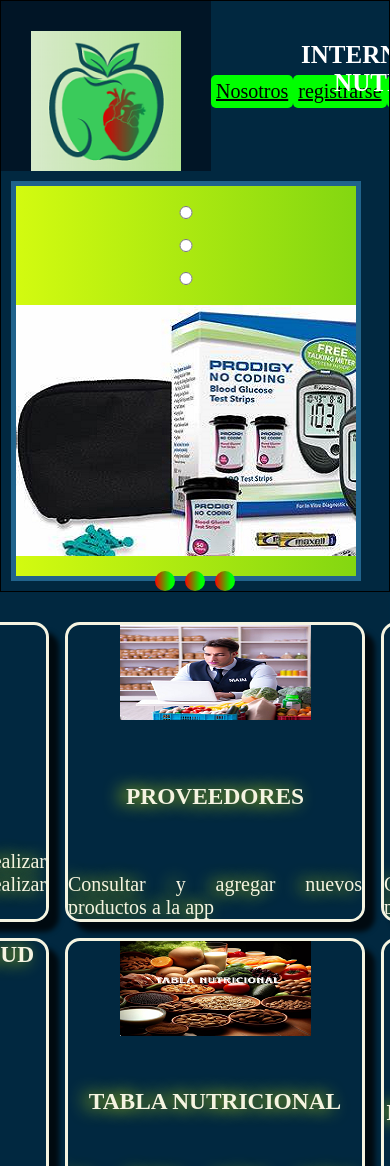
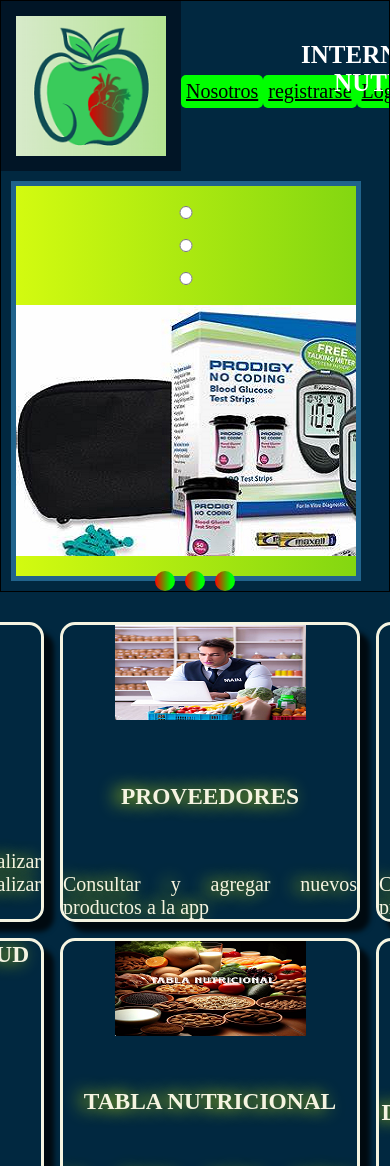
Before and after one commit to JohanUruena2023/Formularios, a PHP site: page / in a window 390 px wide; the page is wider, and only the part inside the window is pictured. Shown: the top 1166 px of that part. Run offline with PHP 8.4, Linux system fonts and the light colour scheme.

Commit message:
Update estiloprincipal.css

```diff
--- a/Style/estiloprincipal.css
+++ b/Style/estiloprincipal.css
@@ -21,7 +21,7 @@ h1 {
 /* Estilo de la cabecera */
 header {
     background-color: #011526; /* Color de fondo oscuro */
-    padding: 30px 30px; /* Espaciado interno */
+    padding: 15px 15px; /* Espaciado interno */
     color: white; /* Color de texto blanco */
     text-align: center;
 }
@@ -87,8 +87,8 @@ section {
 @media screen and (max-width: 768px) {
     .container,
     section {
-        margin-left: 20px;
-        margin-right: 20px;
+        margin-left: 15px;
+        margin-right: 15px;
     }
 
     .nav-links {
```
